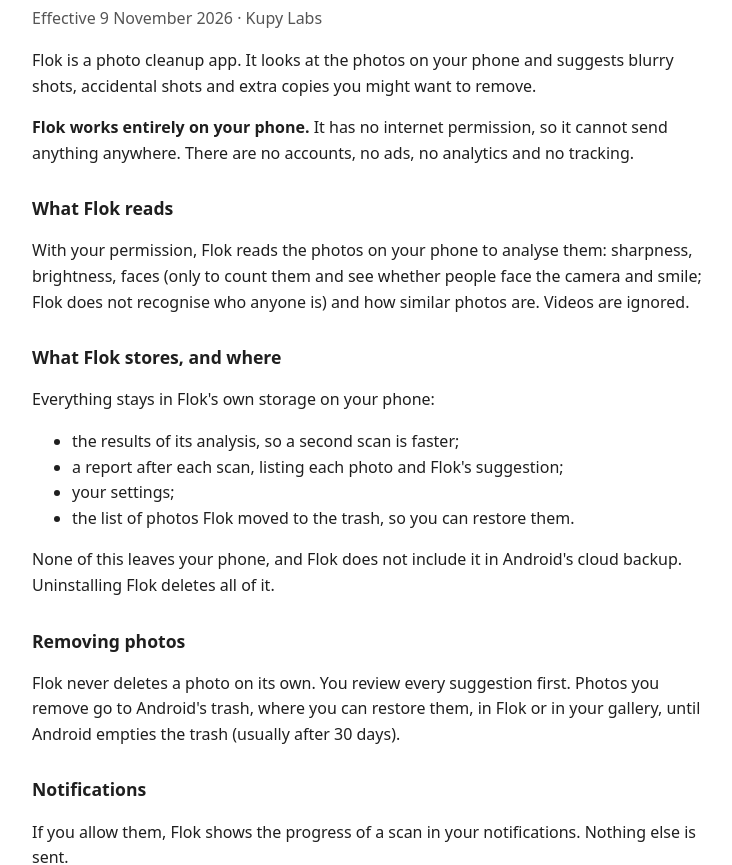
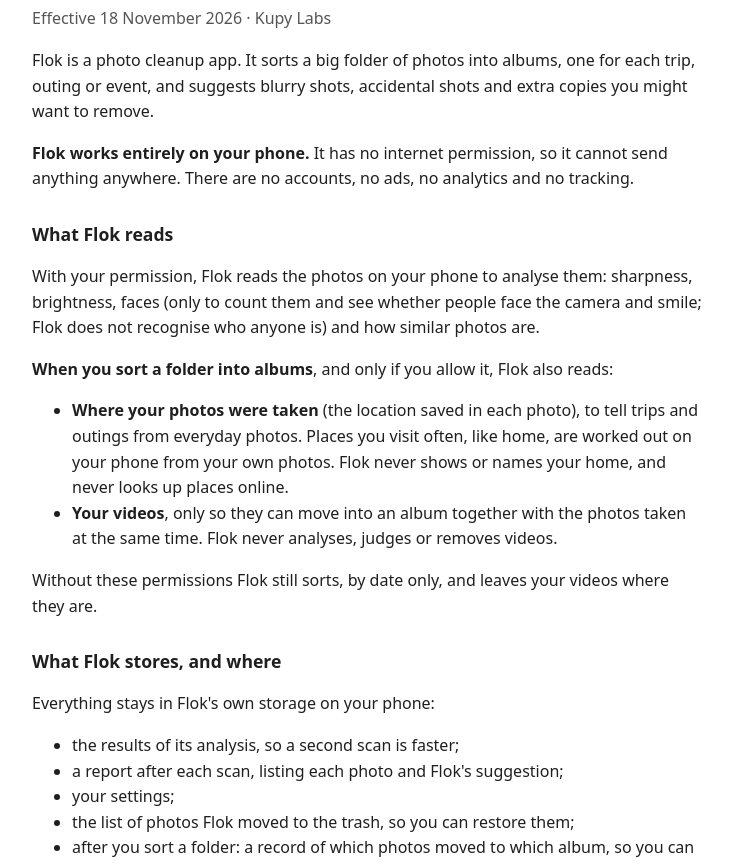
Before and after one commit to kupy2002/flok-privacy, a plain HTML site: page index.html in a window 1280 px wide. Shown: the part 95-960 px from the top of the page, without its empty margins (272-1004 px from the left). Drawn offline with Linux system fonts and the light colour scheme.

Commit message:
Privacy policy: sorting (photo locations, videos), notifications, feedback

```diff
--- a/index.html
+++ b/index.html
@@ -21,14 +21,20 @@
 <body>
 <main>
   <h1>Flok privacy policy</h1>
-  <p class="meta">Effective 9 November 2026 · Kupy Labs</p>
+  <p class="meta">Effective 18 November 2026 · Kupy Labs</p>
 
-  <p>Flok is a photo cleanup app. It looks at the photos on your phone and suggests blurry shots, accidental shots and extra copies you might want to remove.</p>
+  <p>Flok is a photo cleanup app. It sorts a big folder of photos into albums, one for each trip, outing or event, and suggests blurry shots, accidental shots and extra copies you might want to remove.</p>
 
   <p><strong>Flok works entirely on your phone.</strong> It has no internet permission, so it cannot send anything anywhere. There are no accounts, no ads, no analytics and no tracking.</p>
 
   <h2>What Flok reads</h2>
-  <p>With your permission, Flok reads the photos on your phone to analyse them: sharpness, brightness, faces (only to count them and see whether people face the camera and smile; Flok does not recognise who anyone is) and how similar photos are. Videos are ignored.</p>
+  <p>With your permission, Flok reads the photos on your phone to analyse them: sharpness, brightness, faces (only to count them and see whether people face the camera and smile; Flok does not recognise who anyone is) and how similar photos are.</p>
+  <p><strong>When you sort a folder into albums</strong>, and only if you allow it, Flok also reads:</p>
+  <ul>
+    <li><strong>Where your photos were taken</strong> (the location saved in each photo), to tell trips and outings from everyday photos. Places you visit often, like home, are worked out on your phone from your own photos. Flok never shows or names your home, and never looks up places online.</li>
+    <li><strong>Your videos</strong>, only so they can move into an album together with the photos taken at the same time. Flok never analyses, judges or removes videos.</li>
+  </ul>
+  <p>Without these permissions Flok still sorts, by date only, and leaves your videos where they are.</p>
 
   <h2>What Flok stores, and where</h2>
   <p>Everything stays in Flok's own storage on your phone:</p>
@@ -36,7 +42,8 @@
     <li>the results of its analysis, so a second scan is faster;</li>
     <li>a report after each scan, listing each photo and Flok's suggestion;</li>
     <li>your settings;</li>
-    <li>the list of photos Flok moved to the trash, so you can restore them.</li>
+    <li>the list of photos Flok moved to the trash, so you can restore them;</li>
+    <li>after you sort a folder: a record of which photos moved to which album, so you can undo it, and the places you visit often, so sorting works the next time.</li>
   </ul>
   <p>None of this leaves your phone, and Flok does not include it in Android's cloud backup. Uninstalling Flok deletes all of it.</p>
 
@@ -44,7 +51,13 @@
   <p>Flok never deletes a photo on its own. You review every suggestion first. Photos you remove go to Android's trash, where you can restore them, in Flok or in your gallery, until Android empties the trash (usually after 30 days).</p>
 
   <h2>Notifications</h2>
-  <p>If you allow them, Flok shows the progress of a scan in your notifications. Nothing else is sent.</p>
+  <p>If you allow them, Flok shows the progress of a scan, and tells you when suggested albums are ready, in your notifications. Nothing else is sent.</p>
+
+  <h2>Moving photos into albums</h2>
+  <p>Flok moves photos only after you approve the albums and confirm in Android's own window. Moving changes only the folder a photo is in: nothing is copied, changed or deleted, and you can undo it.</p>
+
+  <h2>Feedback</h2>
+  <p>If you choose to send feedback, Flok opens your email app or a Google Form in your browser. What you write (and any screenshot you choose to add) goes to Kupy Labs only and is used to improve Flok. Flok itself sends nothing.</p>
 
   <h2>Children</h2>
   <p>Flok is meant for adults and is not directed at children.</p>
```
